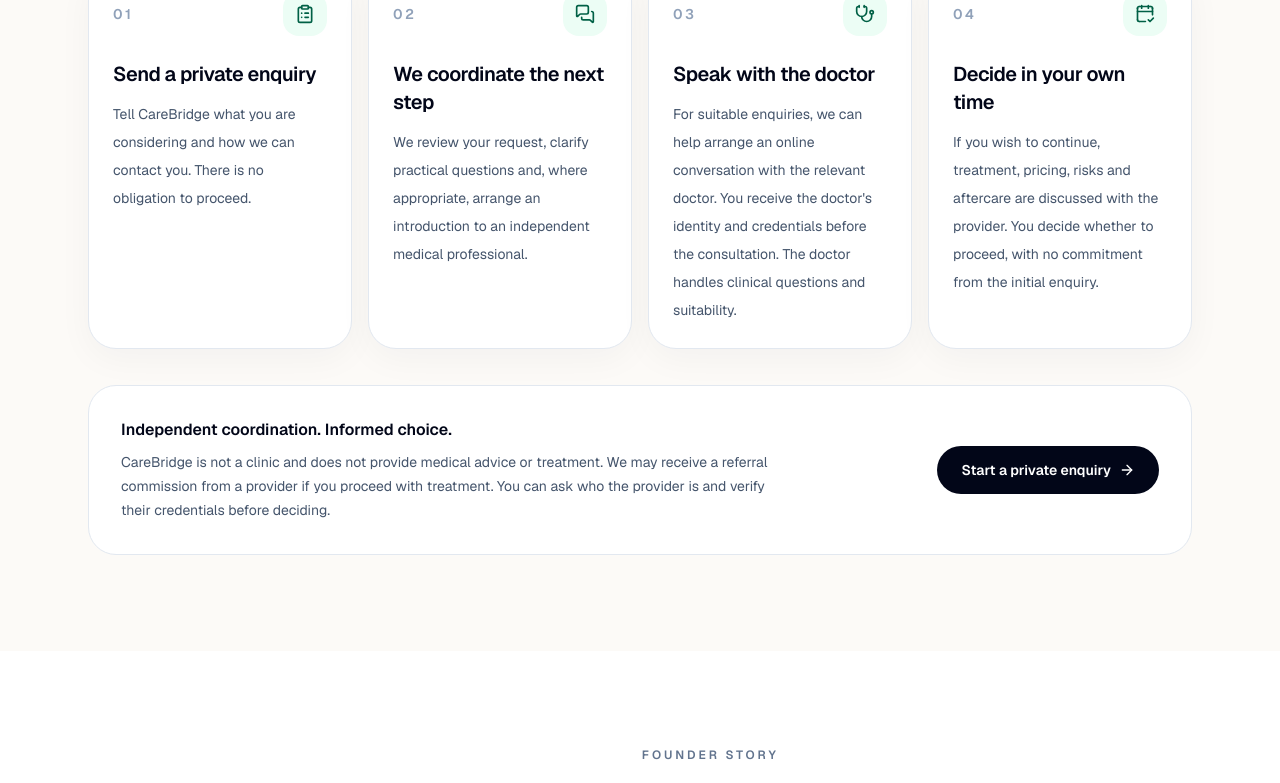
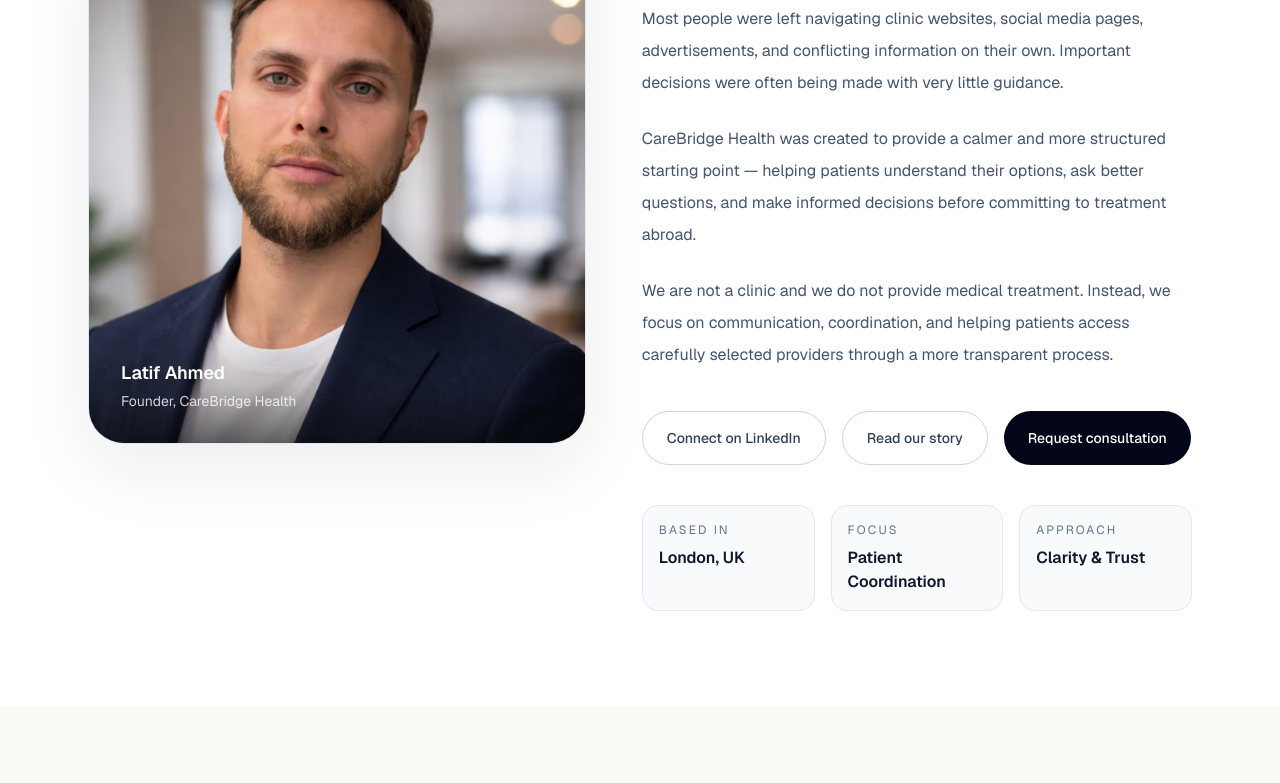
Before and after one commit to LyatifAhmed/carebridgehealth, a Next.js app: page / in a window 1280 px wide. Shown: the part 4140-4923 px from the top of the page. Built offline with nearby package versions, Linux system fonts and the light colour scheme.

Commit message:
Place clear patient enquiry process after founder story on landing

```diff
--- a/app/components/HomePageClient.tsx
+++ b/app/components/HomePageClient.tsx
@@ -631,9 +631,9 @@ export default function HomePageClient() {
         </div>
       </section>
 
+      <FounderSection />
+
       <PatientJourneySection />
-
-      <FounderSection />
 
       <MedicalPartnerSection />
 
```
